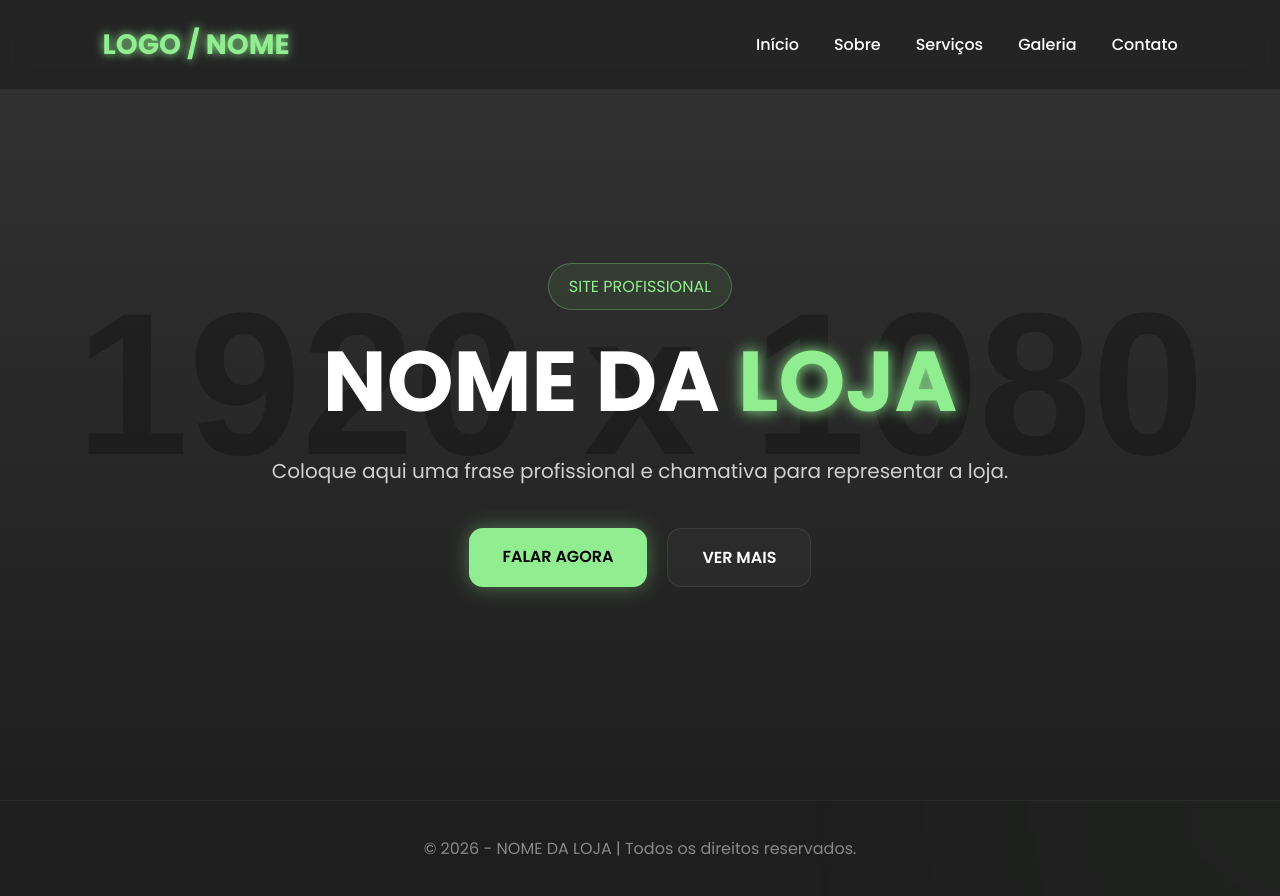
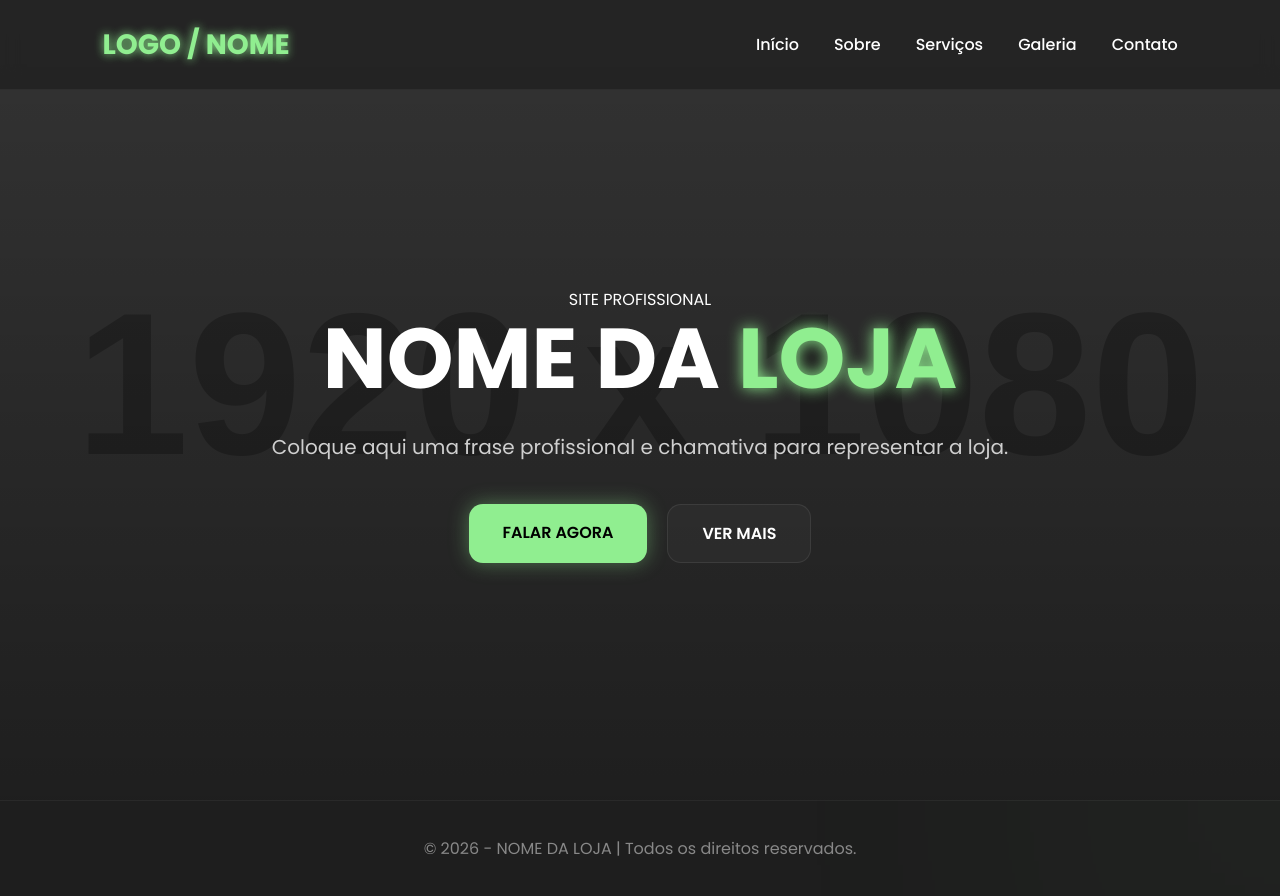
Before and after one commit to LsSl10/meu-site, a plain HTML site: page index.html in a window 1280 px wide. Drawn offline with Linux system fonts and the light colour scheme; placeholder pictures from the web are drawn by us.

Commit message:
Update index.css

```diff
--- a/index.css
+++ b/index.css
@@ -111,22 +111,6 @@ nav a:hover{
 
 .hero-content{
     max-width:900px;
-}
-
-.tag{
-    display:inline-block;
-
-    padding:10px 20px;
-
-    border:1px solid rgba(144,238,144,0.3);
-
-    border-radius:999px;
-
-    background:rgba(144,238,144,0.08);
-
-    color:lightgreen;
-
-    margin-bottom:25px;
 }
 
 .hero h1{
```
